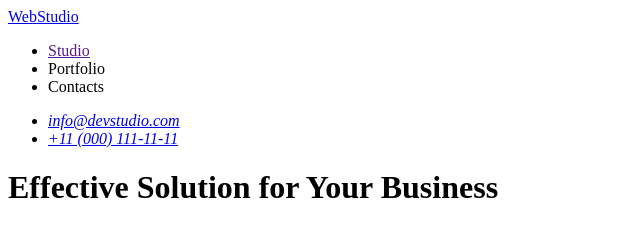
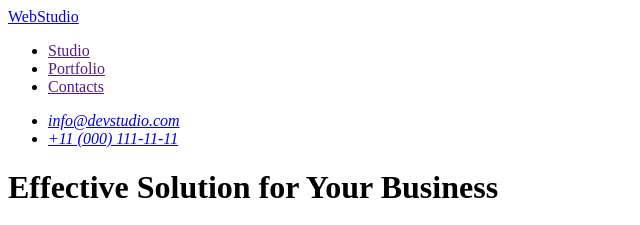
Before and after one commit to Andreas-206/goit-markup-hw-01, a plain HTML site: page index.html in a window 1280 px wide. Shown: the top 225 px of the page, 0-640 px from the left. Drawn offline with Linux system fonts and the light colour scheme.

Commit message:
Update index.html

```diff
--- a/index.html
+++ b/index.html
@@ -12,8 +12,8 @@
             <a href="./index.html">WebStudio</a>
             <ul>
                 <li> <a href="">Studio</a></li>
-                <li>Portfolio</li>
-                <li>Contacts</li>
+                <li> <a href="">Portfolio</a></li>
+                <li> <a href="">Contacts</a></li>
             </ul>
         </nav>
         <address>
```
